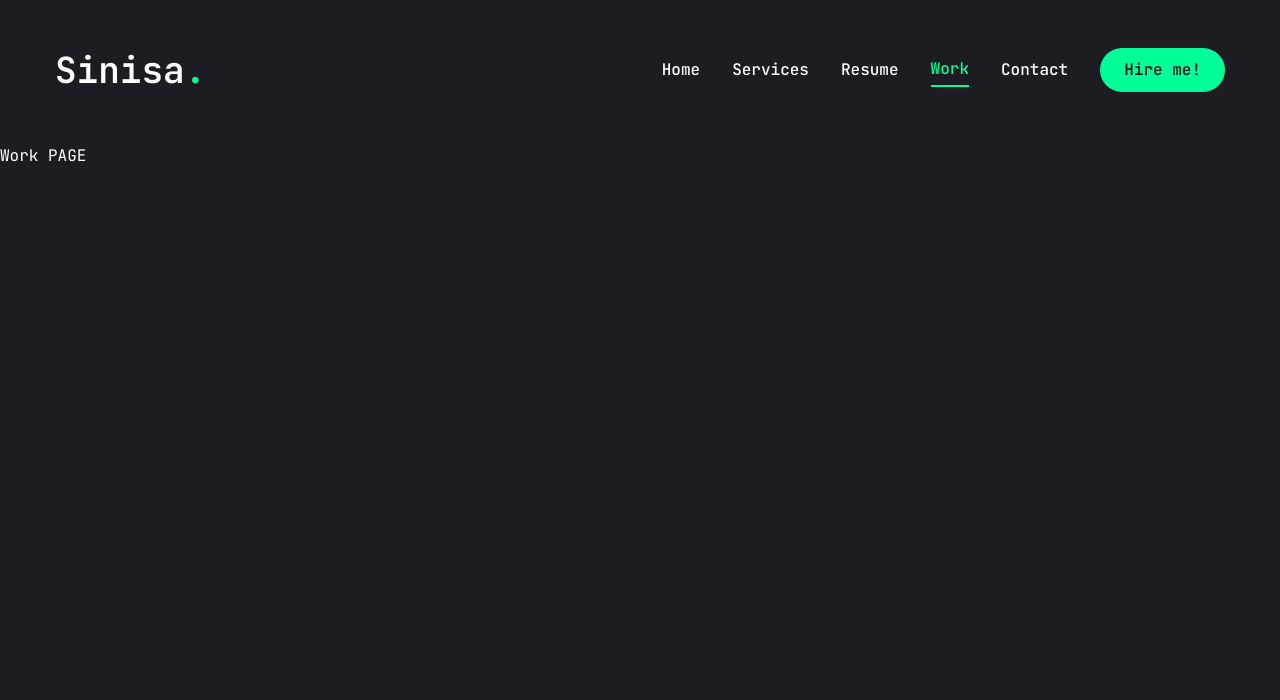
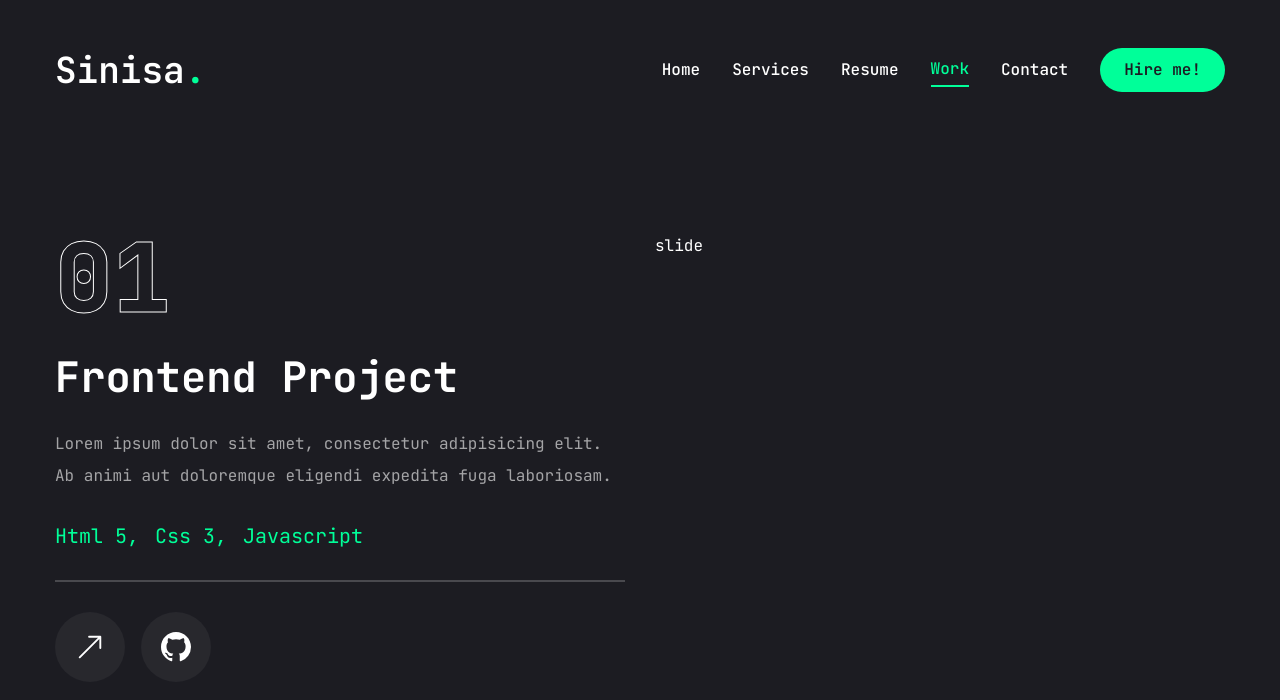
Before and after one commit to sinissto/my-portfolio-app, a Next.js app: page /work in a window 1280 px wide. Shown: the top 700 px of the page. Built offline with nearby package versions, Linux system fonts and the light colour scheme.

Commit message:
Work page, project description with links to github and live deployment

```diff
--- a/app/work/page.jsx
+++ b/app/work/page.jsx
@@ -1,5 +1,147 @@
+"use client";
+
+import { motion } from "framer-motion";
+import "swiper/css";
+import { useState } from "react";
+import Link from "next/link";
+import {
+  Tooltip,
+  TooltipContent,
+  TooltipProvider,
+  TooltipTrigger,
+} from "@/components/ui/tooltip";
+import { BsArrowUpRight, BsGithub } from "react-icons/bs";
+
+const projects = [
+  {
+    num: "01",
+    category: "frontend",
+    title: "project 1",
+    description:
+      "Lorem ipsum dolor sit amet, consectetur adipisicing elit. Ab animi aut doloremque eligendi expedita fuga laboriosam.",
+    stack: [{ name: "Html 5" }, { name: "Css 3" }, { name: "Javascript" }],
+    image: "/assets/work/thumb1.png",
+    live: "",
+    github: "",
+  },
+  {
+    num: "02",
+    category: "fullstack",
+    title: "project 2",
+    description:
+      "Lorem ipsum dolor sit amet, consectetur adipisicing elit. Ab animi aut doloremque eligendi expedita fuga laboriosam.",
+    stack: [{ name: "Next.js" }, { name: "Tailwind.css" }, { name: "Node.js" }],
+    image: "/assets/work/thumb2.png",
+    live: "",
+    github: "",
+  },
+  {
+    num: "03",
+    category: "frontend",
+    title: "project 3",
+    description:
+      "Lorem ipsum dolor sit amet, consectetur adipisicing elit. Ab animi aut doloremque eligendi expedita fuga laboriosam.",
+    stack: [{ name: "Next.js" }, { name: "Tailwind.css" }],
+    image: "/assets/work/thumb3.png",
+    live: "",
+    github: "",
+  },
+];
+
 const WorkPage = () => {
-  return <div>Work PAGE</div>;
+  const [project, setProject] = useState(projects.at(0));
+
+  return (
+    <motion.div
+      initial={{ opacity: 0 }}
+      animate={{ opacity: 1 }}
+      className={"min-h-[80vh] flex flex-col justify-center py-12 xl:px-0"}
+    >
+      <div className={"container mx-auto"}>
+        <div className={"flex flex-col xl:flex-row xl:gap-[30px]"}>
+          <div
+            className={
+              "w-full xl:w-[50%] xl:h-[460px] flex flex-col xl:justify-between order-2 xl:order-none"
+            }
+          >
+            <div className={"flex flex-col gap-[30px] h-[50%]"}>
+              <div
+                className={
+                  "text-8xl leading-none font-extrabold text-transparent text-outline "
+                }
+              >
+                {project.num}
+              </div>
+
+              <h2
+                className={
+                  "text-[42px] font-bold leading-none text-white group-hover:text-accent transition-all duration-500 capitalize"
+                }
+              >
+                {project.category} project
+              </h2>
+              <p className={"text-white/60"}>{project.description}</p>
+              <ul className={"flex gap-4"}>
+                {project.stack.map((item, index) => (
+                  <li key={index} className={"text-xl text-accent"}>
+                    {item.name}
+                    {index !== project.stack.length - 1 && ", "}
+                  </li>
+                ))}
+              </ul>
+
+              <div className={"border border-white/20"}></div>
+
+              <div className={"flex items-center gap-4"}>
+                <Link href={project.live}>
+                  <TooltipProvider delayDuration={100}>
+                    <Tooltip>
+                      <TooltipTrigger
+                        className={
+                          "w-[70px] h-[70px] rounded-full bg-white/5 flex justify-center items-center group"
+                        }
+                      >
+                        <BsArrowUpRight
+                          className={
+                            "text-white text-3xl group-hover:text-accent"
+                          }
+                        />
+                      </TooltipTrigger>
+                      <TooltipContent>
+                        <p>Live project</p>
+                      </TooltipContent>
+                    </Tooltip>
+                  </TooltipProvider>
+                </Link>
+
+                <Link href={project.github}>
+                  <TooltipProvider delayDuration={100}>
+                    <Tooltip>
+                      <TooltipTrigger
+                        className={
+                          "w-[70px] h-[70px] rounded-full bg-white/5 flex justify-center items-center group"
+                        }
+                      >
+                        <BsGithub
+                          className={
+                            "text-white text-3xl group-hover:text-accent"
+                          }
+                        />
+                      </TooltipTrigger>
+                      <TooltipContent>
+                        <p>Github repo</p>
+                      </TooltipContent>
+                    </Tooltip>
+                  </TooltipProvider>
+                </Link>
+              </div>
+            </div>
+          </div>
+          <div className={"w-full xl:w-[50%]"}>slide</div>
+        </div>
+      </div>
+    </motion.div>
+  );
 };
 
 export default WorkPage;
```
